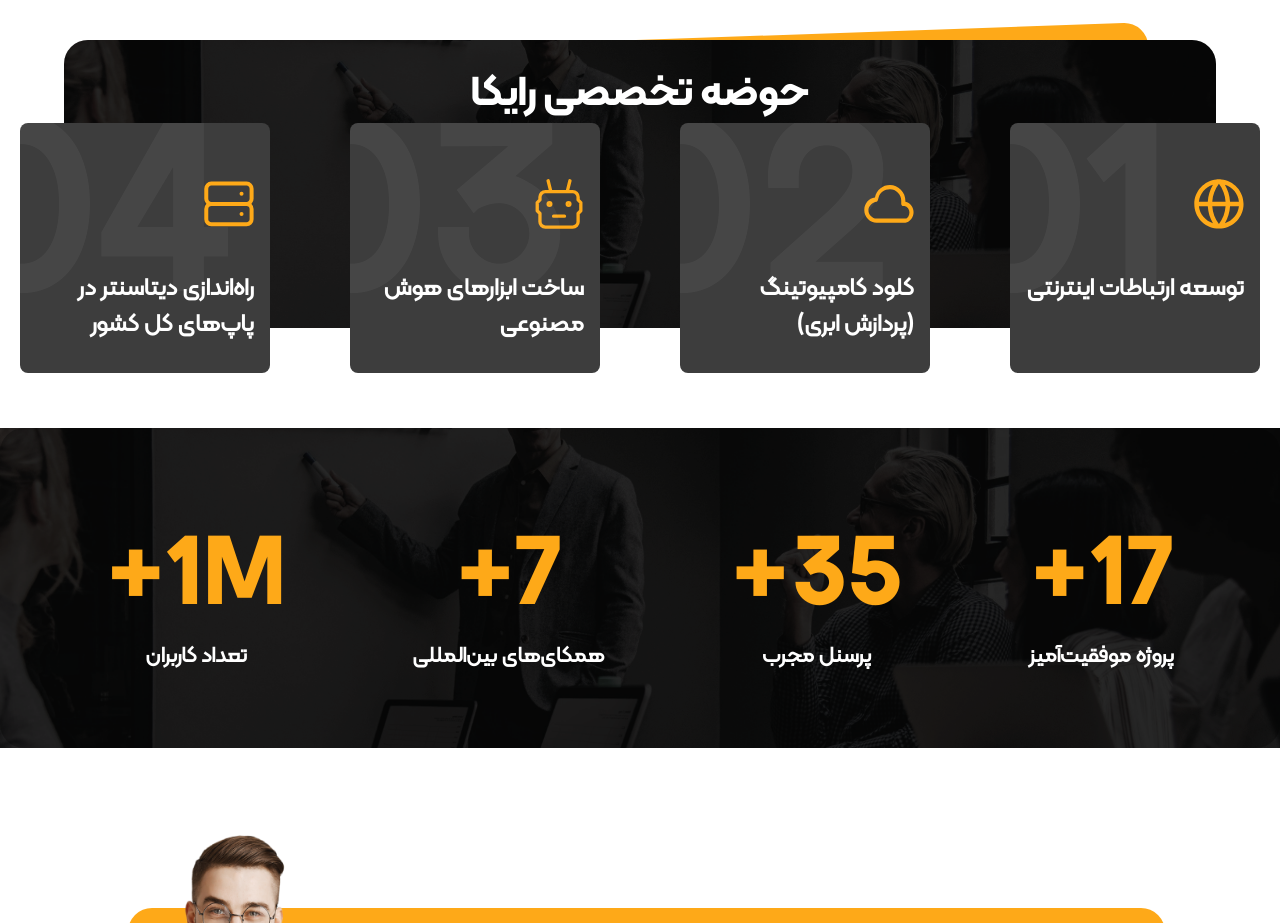
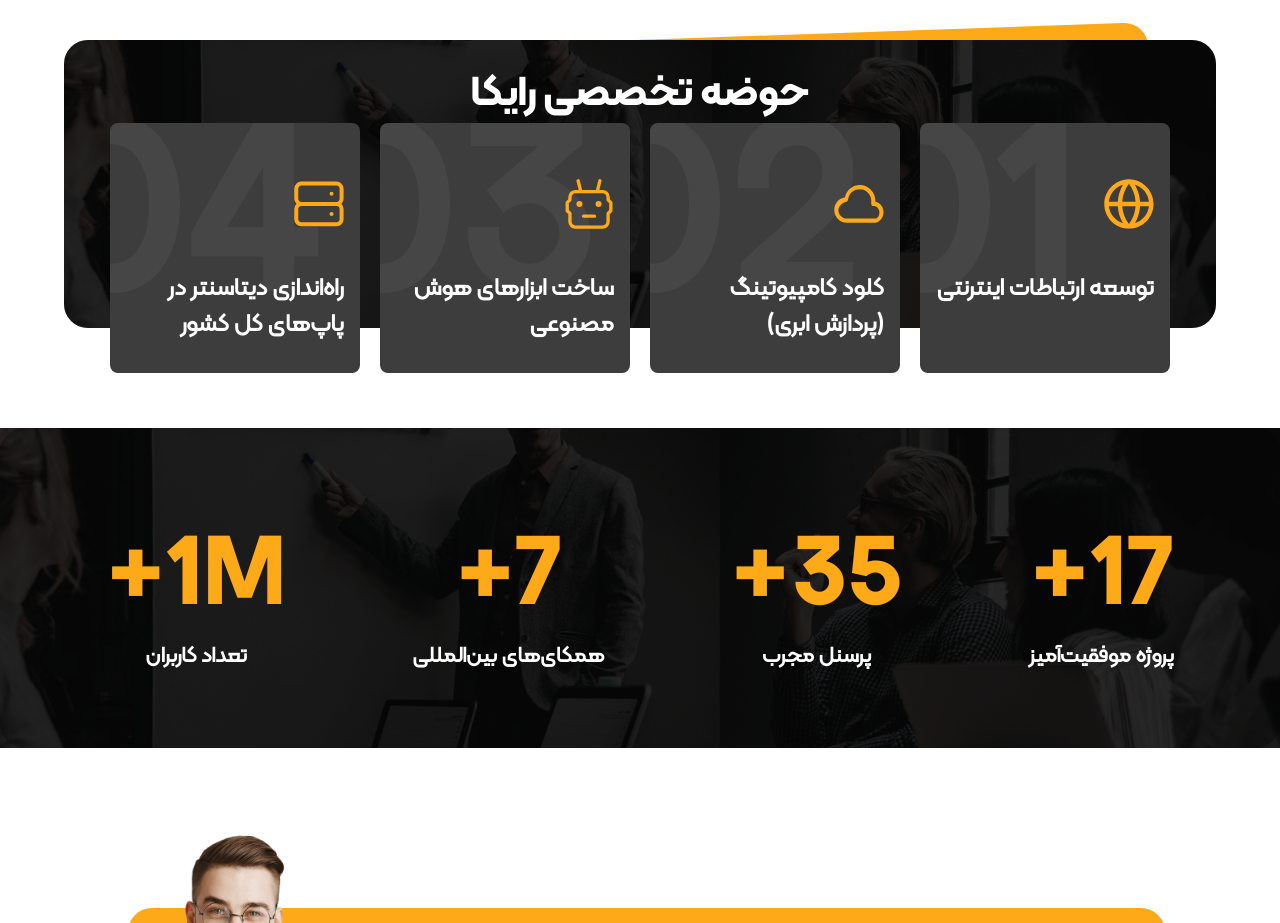
Before and after one commit to mahjs/Rayka-Main, a Next.js app: page / in a window 1280 px wide. Shown: the part 840-1763 px from the top of the page. Built offline with nearby package versions, Linux system fonts and the light colour scheme.

Commit message:
fix ui issues

```diff
--- a/src/components/dashboard/Experties.tsx
+++ b/src/components/dashboard/Experties.tsx
@@ -102,7 +102,7 @@ const Experties = () => {
           leaveFrom="opacity-1 translate-y-0"
           leaveTo="opacity-0 translate-y-full"
         >
-          <div className="flex w-full justify-center gap-10 lg:gap-20">
+          <div className="flex w-full justify-center gap-5 2xl:gap-20">
             {expertiesData.map((expert, index) => (
               <ExpertCard
                 onClick={handleSelectedIndex}
```
